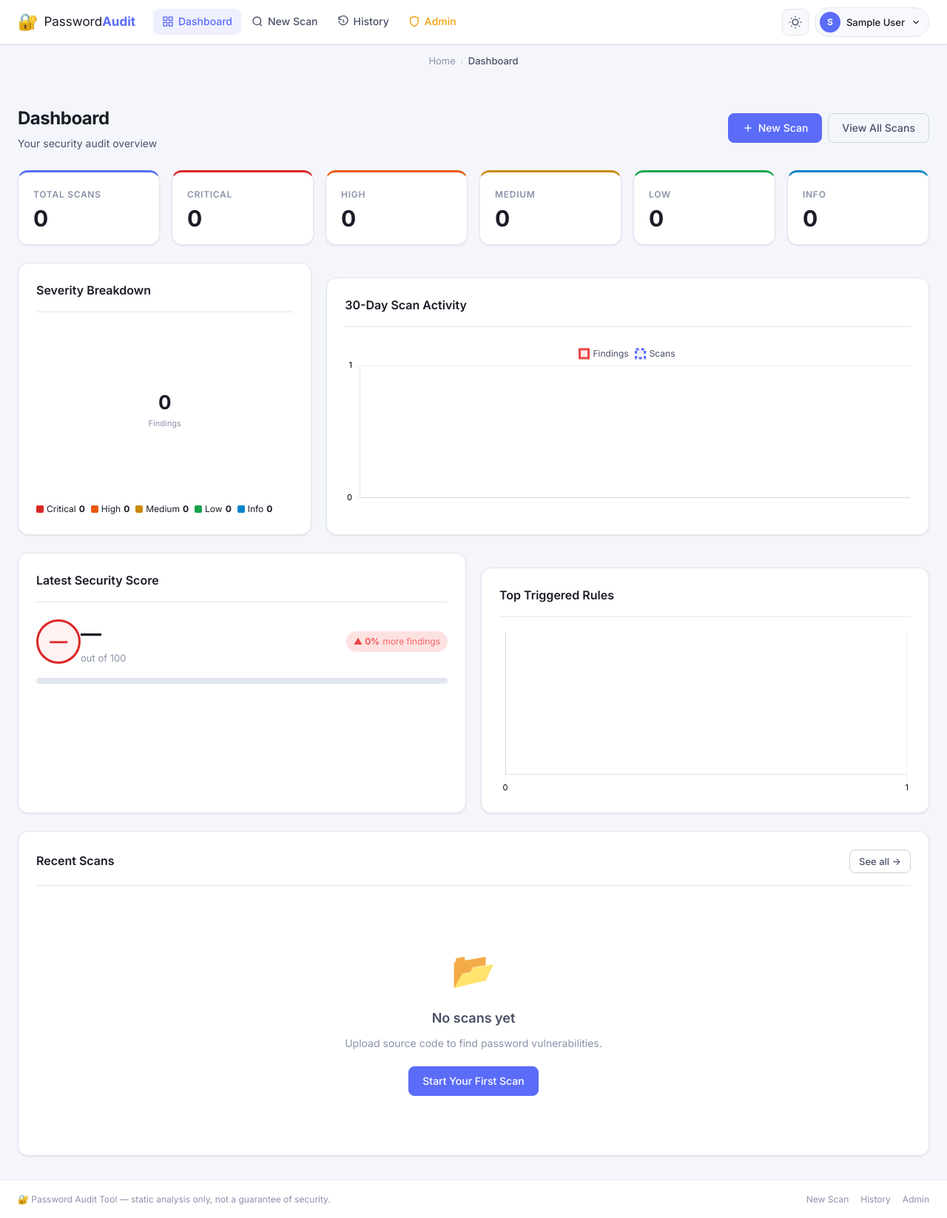
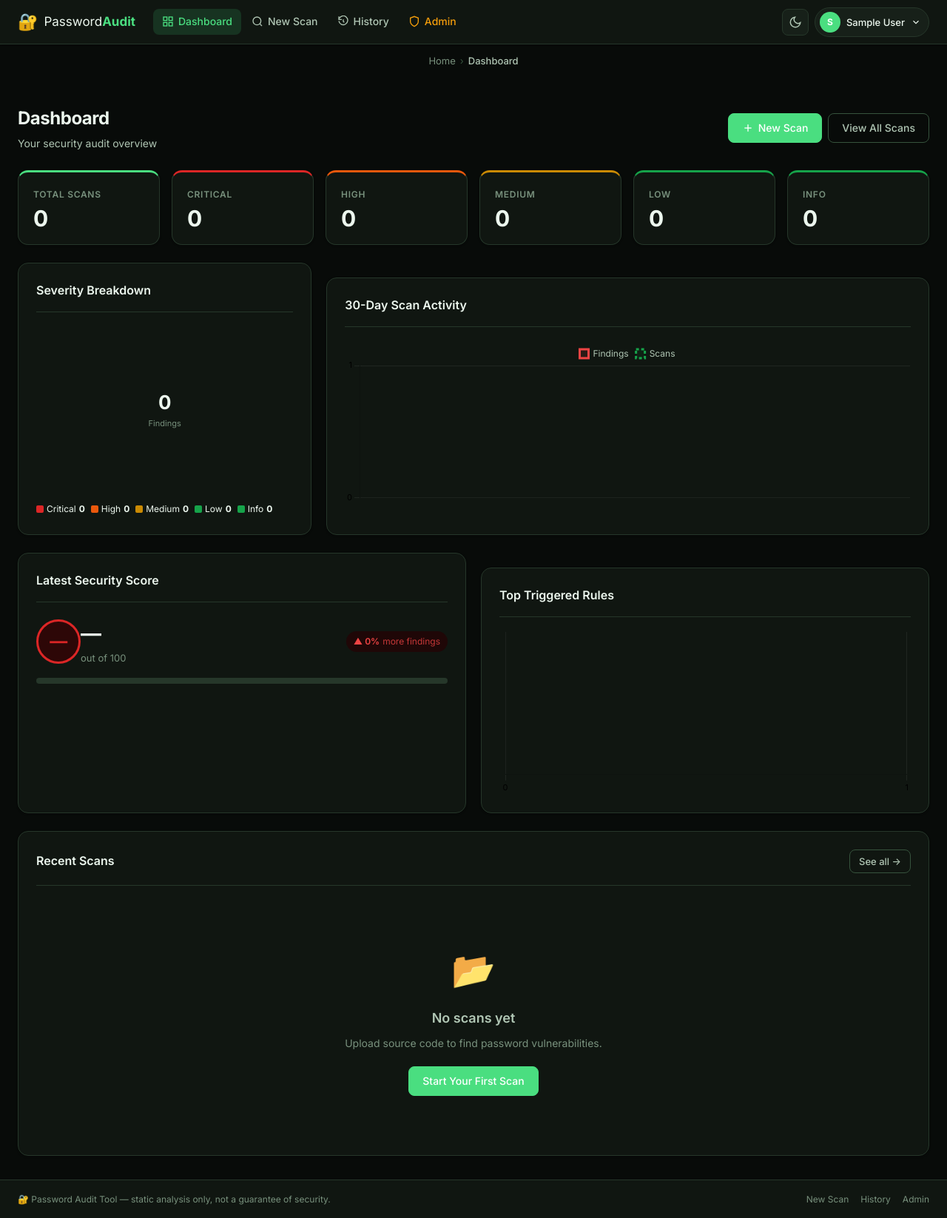
Before and after one commit to Shubhamsonawane872/password-storage-hardening-audit-tool, a Flask app: page /dashboard in a window 1280 px wide. Shown: the whole page at 74% size. Run offline with Flask 3, Linux system fonts and the light colour scheme; the visitor is signed in with stand-in values (Sample User, id 1); data comes from the database, SQL or seed files in the repository; data that the repository does not hold is empty; a map, chart or similar area stays blank.

Commit message:
Apply green and black UI theme

```diff
--- a/app/static/css/style.css
+++ b/app/static/css/style.css
@@ -15,9 +15,9 @@
   --text2:      #4a5068;
   --text3:      #8b92a9;
 
-  --primary:    #5b6cf9;
-  --primary-h:  #4455e8;
-  --primary-l:  #eef0ff;
+  --primary:    #16a34a;
+  --primary-h:  #15803d;
+  --primary-l:  #dcfce7;
 
   --success:    #22c55e;
   --success-l:  #dcfce7;
@@ -25,8 +25,8 @@
   --warning-l:  #fef9c3;
   --danger:     #ef4444;
   --danger-l:   #fee2e2;
-  --info:       #3b82f6;
-  --info-l:     #dbeafe;
+  --info:       #16a34a;
+  --info-l:     #dcfce7;
 
   --critical:   #dc2626;
   --critical-l: #fef2f2;
@@ -36,8 +36,8 @@
   --medium-l:   #fefce8;
   --low:        #16a34a;
   --low-l:      #f0fdf4;
-  --inf:        #0284c7;
-  --inf-l:      #f0f9ff;
+  --inf:        #16a34a;
+  --inf-l:      #f0fdf4;
 
   --radius-sm:  4px;
   --radius:     8px;
@@ -56,30 +56,30 @@
 
 /* ── Dark theme ──────────────────────────────────────────────────────────── */
 [data-theme="dark"] {
-  --bg:         #0f1117;
-  --surface:    #1a1d2e;
-  --surface2:   #21253a;
-  --border:     #2e3348;
-  --border2:    #3a3f5c;
+  --bg:         #080b09;
+  --surface:    #101611;
+  --surface2:   #172019;
+  --border:     #26372a;
+  --border2:    #36533d;
 
-  --text:       #e8eaf6;
-  --text2:      #9aa0be;
-  --text3:      #5c6380;
+  --text:       #ecf7ee;
+  --text2:      #b0c6b4;
+  --text3:      #78917d;
 
-  --primary:    #7c8dfc;
-  --primary-h:  #6677fb;
-  --primary-l:  #1e2040;
+  --primary:    #4ade80;
+  --primary-h:  #22c55e;
+  --primary-l:  #173321;
 
   --success-l:  #052e16;
   --warning-l:  #1c1406;
   --danger-l:   #1f0707;
-  --info-l:     #0c1a33;
+  --info-l:     #173321;
 
   --critical-l: #2d0707;
   --high-l:     #2d1200;
   --medium-l:   #2d2400;
   --low-l:      #052e16;
-  --inf-l:      #041626;
+  --inf-l:      #173321;
 
   --shadow-sm:  0 1px 3px rgba(0,0,0,.3);
   --shadow:     0 4px 12px rgba(0,0,0,.4);
--- a/app/templates/base.html
+++ b/app/templates/base.html
@@ -1,5 +1,5 @@
 <!DOCTYPE html>
-<html lang="en" data-theme="light">
+<html lang="en" data-theme="dark">
 <head>
   <meta charset="UTF-8">
   <meta name="viewport" content="width=device-width, initial-scale=1.0">
@@ -142,10 +142,9 @@
     localStorage.setItem(key, t);
   }
 
-  // On load: honour saved pref or system pref
+  // On load: honour saved preference; use the green-black theme by default
   const saved  = localStorage.getItem(key);
-  const prefers = window.matchMedia('(prefers-color-scheme: dark)').matches ? 'dark' : 'light';
-  applyTheme(saved || prefers);
+  applyTheme(saved || 'dark');
 
   btn.addEventListener('click', () => {
     applyTheme(html.dataset.theme === 'dark' ? 'light' : 'dark');
--- a/app/templates/dashboard.html
+++ b/app/templates/dashboard.html
@@ -146,7 +146,7 @@ const SEV_COLORS = {
   high:     '#ea580c',
   medium:   '#ca8a04',
   low:      '#16a34a',
-  info:     '#0284c7',
+  info:     '#16a34a',
 };
 
 function getCSSVar(name) {
@@ -247,8 +247,8 @@ function buildTrend(data) {
         {
           label: 'Scans',
           data: scans,
-          borderColor: '#5b6cf9',
-          backgroundColor: 'rgba(91,108,249,.08)',
+          borderColor: '#16a34a',
+          backgroundColor: 'rgba(22,163,74,.08)',
           fill: false,
           tension: .35,
           pointRadius: 3,
@@ -294,7 +294,7 @@ function buildRuleChart(dist) {
       datasets: [{
         label: 'Findings',
         data: top.map(r => r.count),
-        backgroundColor: top.map(r => SEV_COLORS[r.severity] || '#5b6cf9'),
+        backgroundColor: top.map(r => SEV_COLORS[r.severity] || '#16a34a'),
         borderRadius: 4,
         borderSkipped: false,
       }],
```
